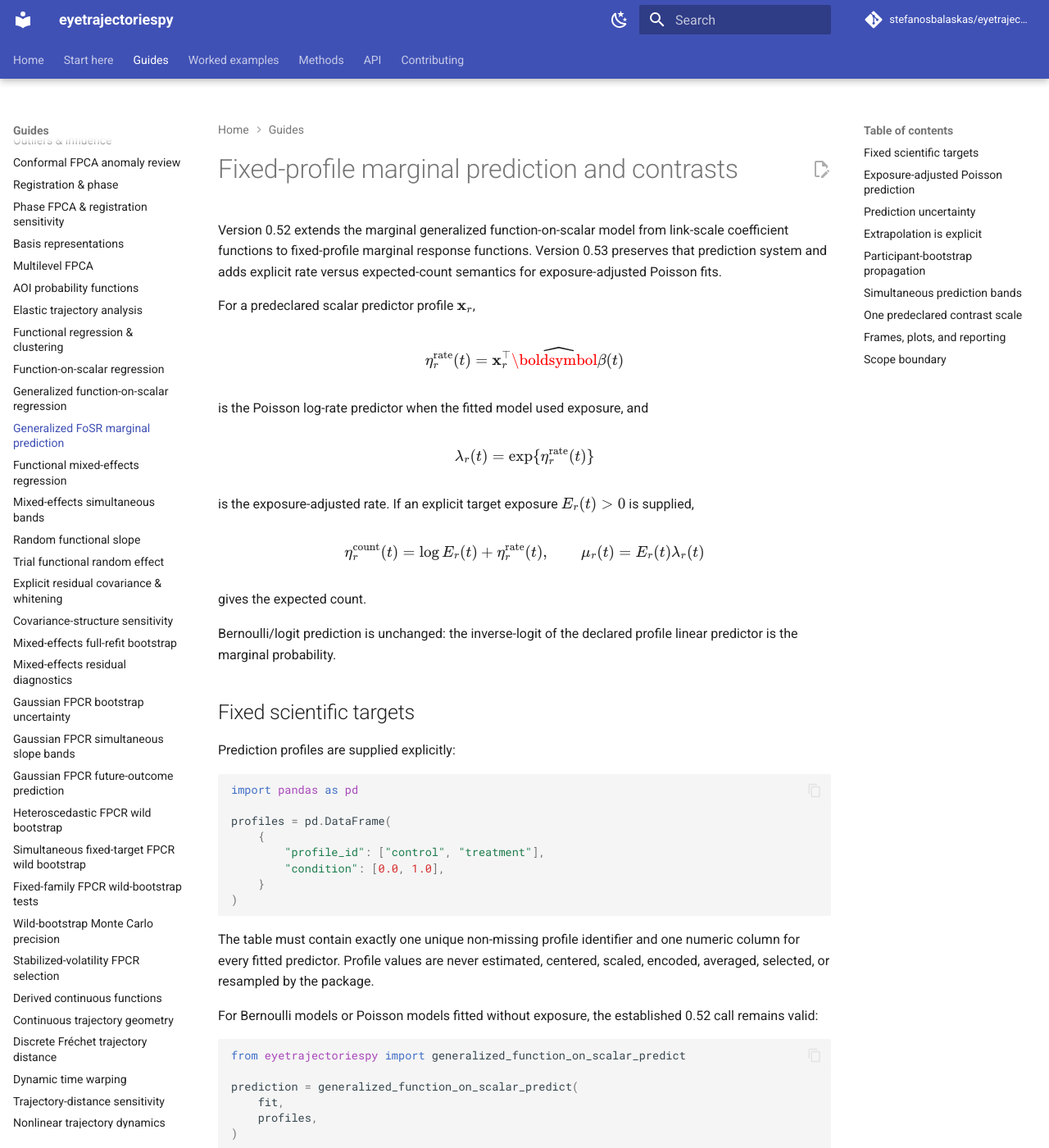
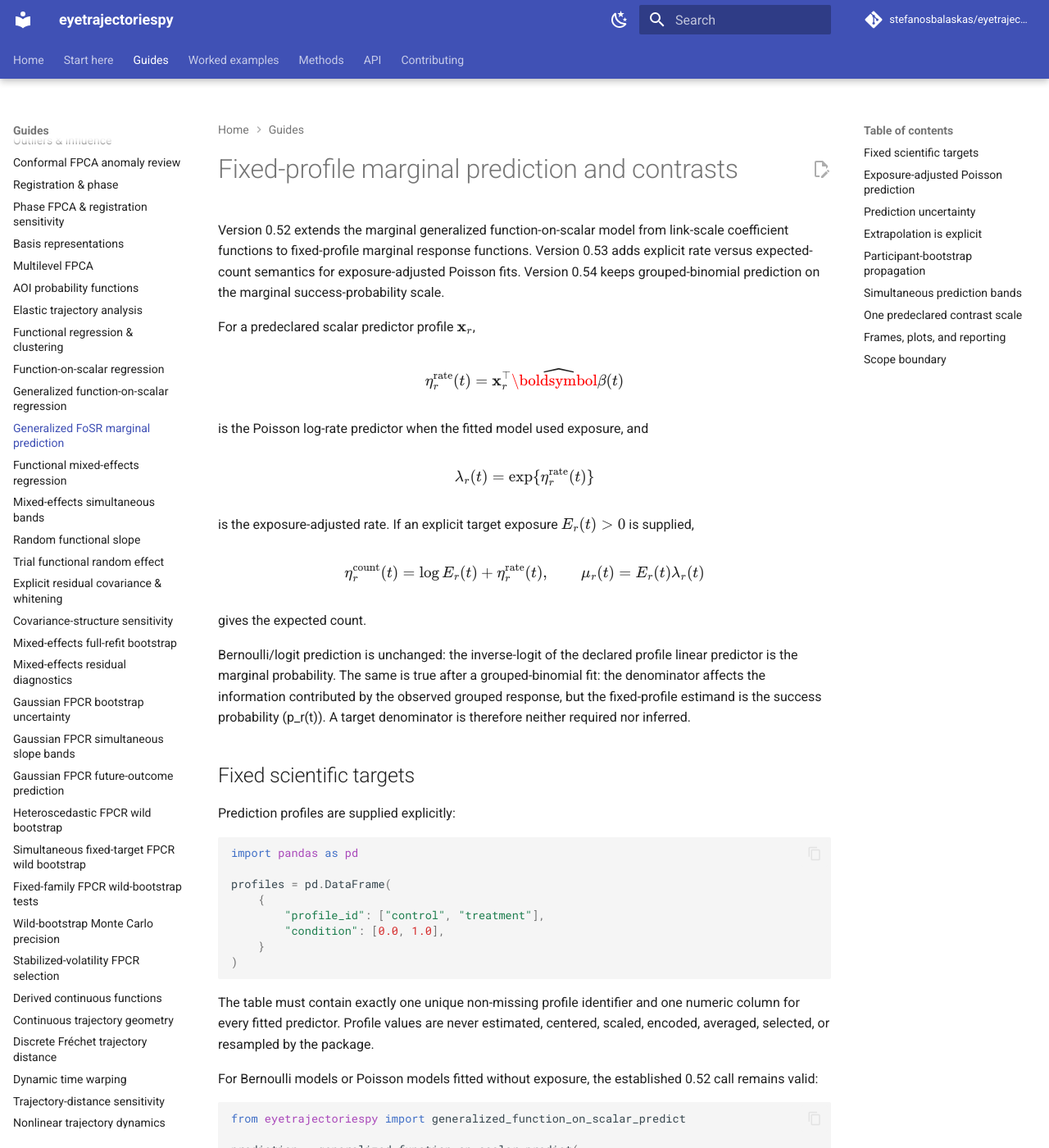
Before and after one commit to stefanosbalaskas/eyetrajectoriespy, an MkDocs documentation site: the page built from docs/methods/generalized-function-on-scalar-prediction.md, in a window 1280 px wide and 1400 px high. Shown: the whole window at 82% size. Built offline with MkDocs 1.6.1 and Material for MkDocs 9.7.7, drawn with Linux system fonts in a browser that asks for light colours; comment, search, counter and statistics services are not loaded; some of the changed text lies outside the part shown.

Commit message:
Document grouped-binomial probability prediction

```diff
--- a/docs/methods/generalized-function-on-scalar-prediction.md
+++ b/docs/methods/generalized-function-on-scalar-prediction.md
@@ -2,8 +2,9 @@
 
 Version 0.52 extends the marginal generalized function-on-scalar model from
 link-scale coefficient functions to fixed-profile marginal response functions.
-Version 0.53 preserves that prediction system and adds explicit rate versus
-expected-count semantics for exposure-adjusted Poisson fits.
+Version 0.53 adds explicit rate versus expected-count semantics for
+exposure-adjusted Poisson fits. Version 0.54 keeps grouped-binomial prediction
+on the marginal success-probability scale.
 
 For a predeclared scalar predictor profile \(\mathbf x_r\),
 
@@ -35,7 +36,11 @@ supplied,
 gives the expected count.
 
 Bernoulli/logit prediction is unchanged: the inverse-logit of the declared
-profile linear predictor is the marginal probability.
+profile linear predictor is the marginal probability. The same is true after a
+grouped-binomial fit: the denominator affects the information contributed by
+the observed grouped response, but the fixed-profile estimand is the success
+probability (p_r(t)). A target denominator is therefore neither required nor
+inferred.
 
 ## Fixed scientific targets
 
@@ -304,7 +309,8 @@ These functions estimate marginal rate, probability, or expected-count
 functions. They do not provide predictive intervals for future stochastic
 Bernoulli/count realizations.
 
-The package does not infer exposure, model exposure measurement uncertainty,
-expose arbitrary generic offsets, add grouped-binomial denominators, choose a
-working correlation automatically, add generalized random effects, or provide
-multiple-contrast family adjustment.
+The package does not infer exposure or grouped-binomial denominators, model
+exposure/denominator measurement uncertainty, expose arbitrary generic offsets
+or proportion-only grouped-binomial input, choose a working correlation
+automatically, add generalized random effects, or provide multiple-contrast
+family adjustment.
```
